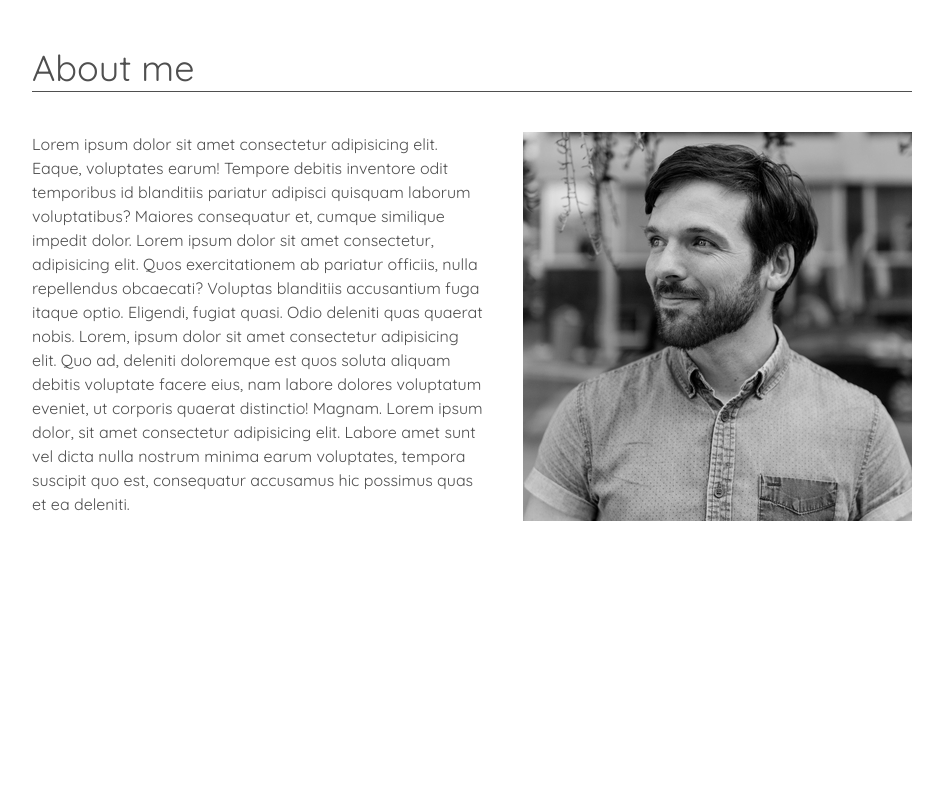
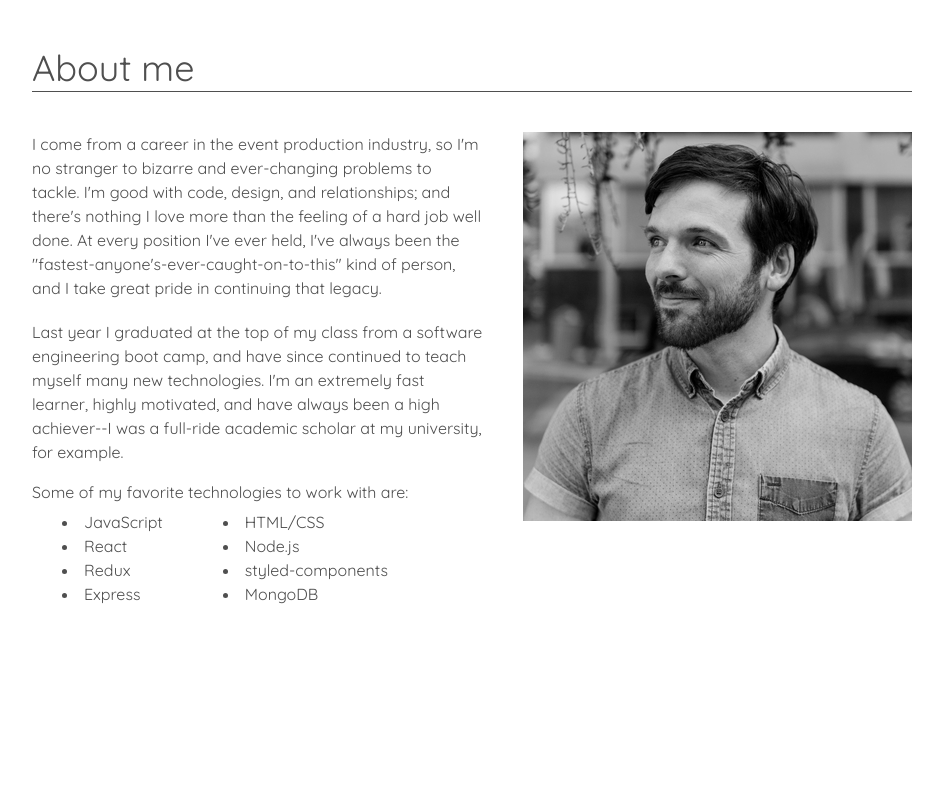
Before and after one commit to joe-gerhard/portfolio, a React (Create React App) app: page / in a window 1280 px wide. Shown: the part 1100-1900 px from the top of the page, without its empty margins (168-1111 px from the left). Built offline with nearby package versions, Linux system fonts and the light colour scheme.

Commit message:
Flesh out About Me section

```diff
--- a/src/components/AboutSection/AboutSection.jsx
+++ b/src/components/AboutSection/AboutSection.jsx
@@ -1,5 +1,5 @@
 import React, { useState } from 'react'
-import { StyledAboutSection } from './styles';
+import { StyledAboutSection, Text, Card } from './styles';
 
 const AboutSection = ({ aboutRef }) => {
 
@@ -12,18 +12,44 @@ const AboutSection = ({ aboutRef }) => {
     >
 
       <h1>About me</h1>
-      <div
+      <Card
       onMouseEnter={() => setHover(true)}
       onMouseLeave={() => setHover(false)}
       >
-        <p>
-          Lorem ipsum dolor sit amet consectetur adipisicing elit. Eaque, voluptates earum! Tempore debitis inventore odit temporibus id blanditiis pariatur adipisci quisquam laborum voluptatibus? Maiores consequatur et, cumque similique impedit dolor.
-          Lorem ipsum dolor sit amet consectetur, adipisicing elit. Quos exercitationem ab pariatur officiis, nulla repellendus obcaecati? Voluptas blanditiis accusantium fuga itaque optio. Eligendi, fugiat quasi. Odio deleniti quas quaerat nobis.
-          Lorem, ipsum dolor sit amet consectetur adipisicing elit. Quo ad, deleniti doloremque est quos soluta aliquam debitis voluptate facere eius, nam labore dolores voluptatum eveniet, ut corporis quaerat distinctio! Magnam.
-          Lorem ipsum dolor, sit amet consectetur adipisicing elit. Labore amet sunt vel dicta nulla nostrum minima earum voluptates, tempora suscipit quo est, consequatur accusamus hic possimus quas et ea deleniti.
-        </p>
+        <Text>
+          <p>
+          I come from a career in the event production industry, so I'm no stranger to bizarre
+          and ever-changing problems to tackle. I'm good with code, design, and relationships; and
+          there's nothing I love more than the feeling of a hard job well done. At every position
+          I've ever held, I've always been the "fastest-anyone's-ever-caught-on-to-this" kind
+          of person, and I take great pride in continuing that legacy.
+          </p>
+          <p>
+          Last year I graduated at the top of my class from a software engineering boot camp, and
+          have since continued to teach myself many new technologies. I'm an extremely fast learner,
+          highly motivated, and have always been a high achiever--I was a full-ride academic scholar
+          at my university, for example.
+          </p>
+
+          <span>Some of my favorite technologies to work with are:</span>
+
+          <div>
+            <ul>
+              <li>JavaScript</li>
+              <li>React</li>
+              <li>Redux</li>
+              <li>Express</li>
+            </ul>
+            <ul>
+              <li>HTML/CSS</li>
+              <li>Node.js</li>
+              <li>styled-components</li>
+              <li>MongoDB</li>
+            </ul>
+          </div>
+        </Text>
         <img src="/Small-Square.png" alt="Joe Gerhard" />
-      </div>
+      </Card>
     </StyledAboutSection>
   )
 }
--- a/src/components/AboutSection/styles.js
+++ b/src/components/AboutSection/styles.js
@@ -9,18 +9,40 @@ export const StyledAboutSection = styled(Section)(({ theme, hover }) => css`
     border-bottom: 1px solid ${theme.dark};
   }
 
+  img {
+    filter: ${hover ? 'grayscale(0)' : 'grayscale(1)'};
+    transition: 2s;
+    object-fit: none;
+  }
+`);
+
+export const Text =  styled.div(({ theme }) => css`
+  display: flex;
+  flex-direction: column;
   div {
     display: flex;
-    margin: 40px 0;
   }
 
   p {
     padding-right: 40px;
     line-height: 24px;
+    margin-bottom: 20px;
   }
 
-  img {
-    filter: ${hover ? 'grayscale(0)' : 'grayscale(1)'};
-    transition: 1s;
+  span {
+    margin-bottom: 10px;
+  }
+
+  ul {
+    margin: 0 30px;
+    line-height: 24px;
+    list-style: inside;
   }
 `);
+
+export const Card = styled.div(({ theme }) => css`
+  display: flex;
+  align-items: flex-start;
+  justify-content: flex-start;
+  margin: 40px 0;
+`);
--- a/src/components/ContactSection/ContactSection.jsx
+++ b/src/components/ContactSection/ContactSection.jsx
@@ -14,7 +14,7 @@ const ContactSection = ({ contactRef }) => {
       <p>
         I am actively seeking new work opportinities, so please feel free to contact me at any time. Looking forward to hearing from you!
       </p>
-      <Button onClick={handleEmailMe}>Email Me</Button>
+      <Button onClick={handleEmailMe}>Email</Button>
     </StyledContactSection>
   )
 }
--- a/src/components/HomeSection/HomeSection.jsx
+++ b/src/components/HomeSection/HomeSection.jsx
@@ -14,7 +14,7 @@ const HomeSection = ({ homeRef }) => {
         <h3>Hi, my name is</h3>
         <h1>Joe Gerhard</h1>
         <p>
-        I'm a web developer based in Austin, TX with a professional background in the music industry including lighting design, audio production, stage management, and tour management.
+        I'm a front end developer based in Austin, TX with a professional background in the music industry including lighting design, audio production, stage management, and tour management.
         </p>
         <Button onClick={handleEmailMe}>Get in Touch</Button>
       </Card>
```
